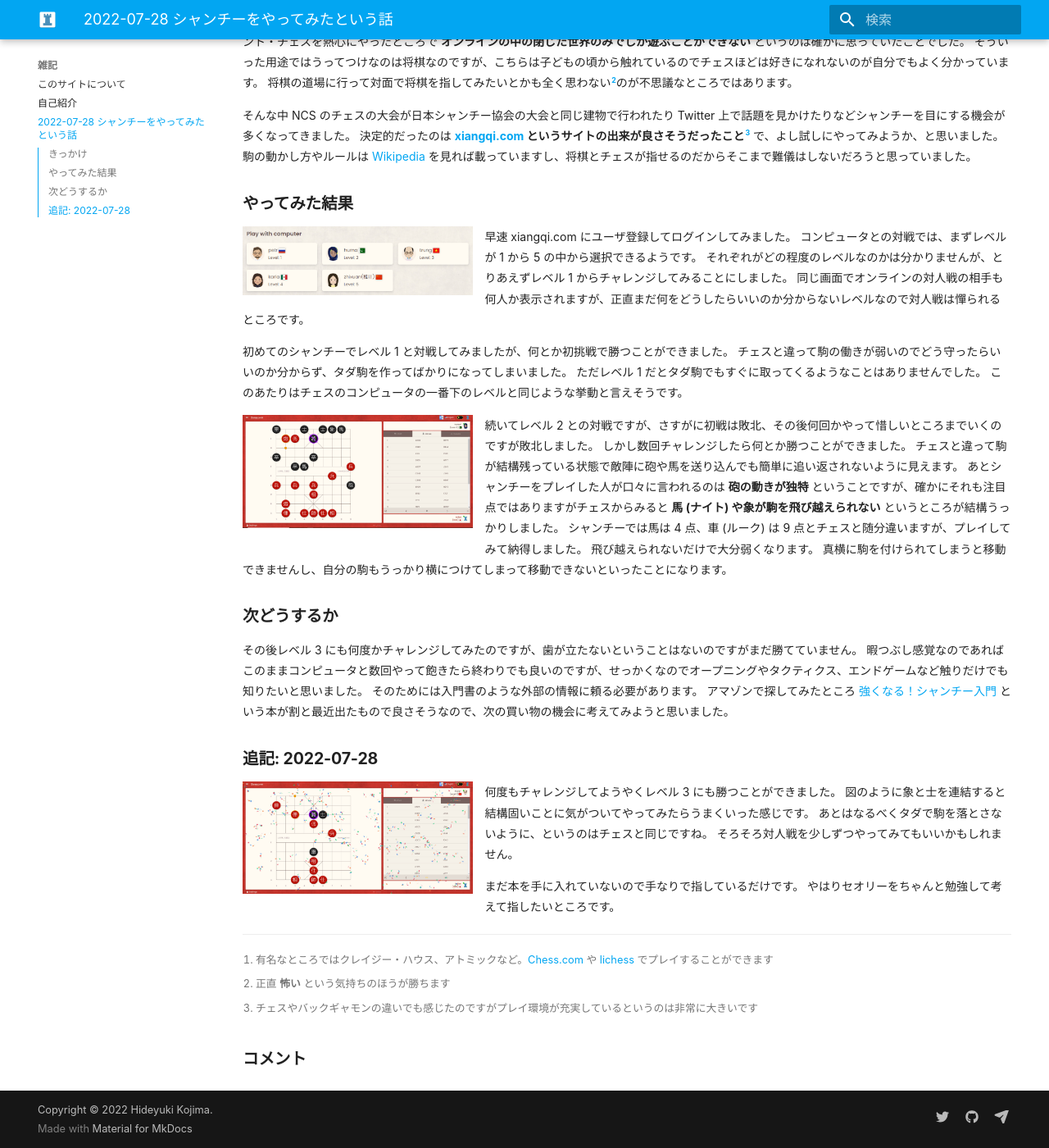
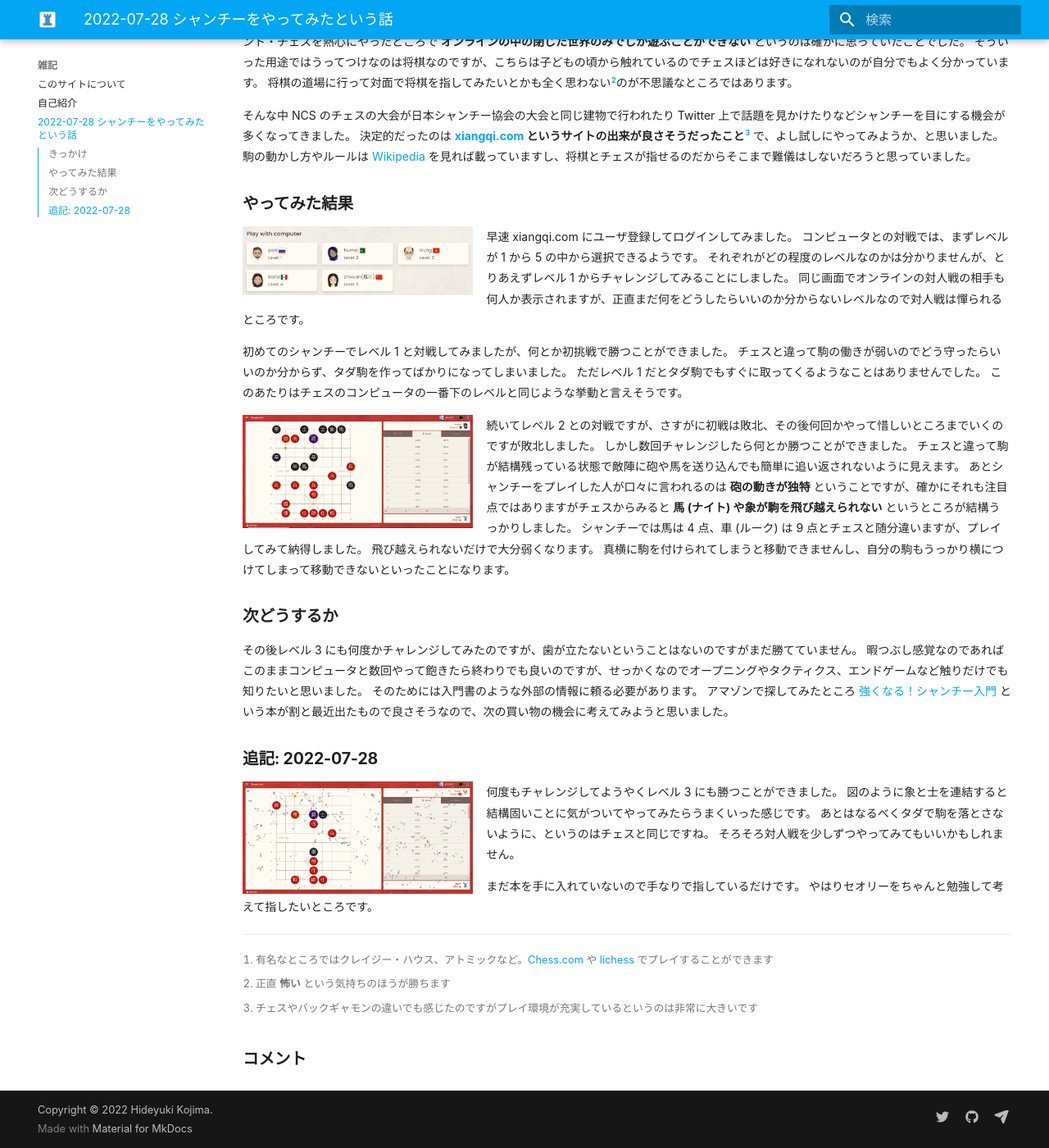
Before and after one commit to kojion/chess, an MkDocs documentation site: the page built from docs/note/20220728.md, in a window 1280 px wide and 1400 px high, scrolled down 235 px. Shown: the whole window at 82% size. Built offline with MkDocs 1.6.1 and Material for MkDocs 9.7.7, drawn with Linux system fonts in a browser that asks for light colours; some web fonts are replaced; comment, search, counter and statistics services are not loaded.

Commit message:
左寄せの画像調整

```diff
--- a/docs/assets/extra.css
+++ b/docs/assets/extra.css
@@ -68,17 +68,34 @@
     padding: 0.4em 1.0em;
 }
 
+/** 画像左寄せ */
+.md-typeset .img-left {
+    width: 100%;
+}
+
 /** 画像中央寄せ */
 .md-typeset .img-center {
     margin: 0 auto;
     width: 80%;
 }
+
 @media screen and (min-width: 40em) {
+    .md-typeset .img-left {
+        float: left;
+        width: 50%;
+        margin-right: 16px;
+    }
     .md-typeset .img-center {
         width: 50%;
     }
 }
+
 @media screen and (min-width: 76.25em) {
+    .md-typeset .img-left {
+        float: left;
+        width: 30%;
+        margin-right: 16px;
+    }
     .md-typeset .img-center {
         width: 30%;
     }
--- a/docs/note/20220728.md
+++ b/docs/note/20220728.md
@@ -20,7 +20,7 @@
 
 ## やってみた結果
 
-![](images/20220728-01.png){align="left" width="30%"}
+![](images/20220728-01.png){class="img-left"}
 早速 xiangqi.com にユーザ登録してログインしてみました。
 コンピュータとの対戦では、まずレベルが 1 から 5 の中から選択できるようです。
 それぞれがどの程度のレベルなのかは分かりませんが、とりあえずレベル 1 からチャレンジしてみることにしました。
@@ -31,7 +31,7 @@
 ただレベル 1 だとタダ駒でもすぐに取ってくるようなことはありませんでした。
 このあたりはチェスのコンピュータの一番下のレベルと同じような挙動と言えそうです。
 
-![](images/20220728-02.jpg){align="left" width="30%"}
+![](images/20220728-02.jpg){class="img-left"}
 
 続いてレベル 2 との対戦ですが、さすがに初戦は敗北、その後何回かやって惜しいところまでいくのですが敗北しました。
 しかし数回チャレンジしたら何とか勝つことができました。
@@ -53,7 +53,7 @@
 
 ## 追記: 2022-07-28
 
-![](images/20220728-03.jpg){align="left" width="30%"}
+![](images/20220728-03.jpg){class="img-left"}
 
 何度もチャレンジしてようやくレベル 3 にも勝つことができました。
 図のように象と士を連結すると結構固いことに気がついてやってみたらうまくいった感じです。
```
Also changed, not shown: docs/mkdocs/002.md (+1 -1 lines), docs/mkdocs/005.md (+2 -2 lines).
